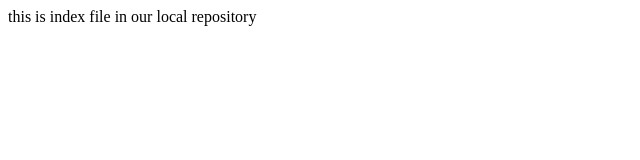
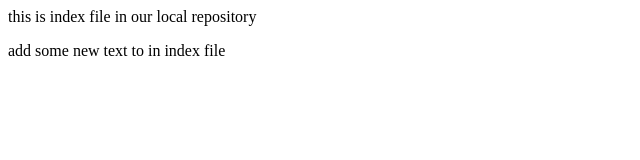
Before and after one commit to AtizazHoney/mylocalrepo, a plain HTML site: page index.html in a window 1280 px wide. Shown: the whole page, without its empty margins (0-640 px from the left). Drawn offline with Linux system fonts and the light colour scheme.

Commit message:
add new paragraph

```diff
--- a/index.html
+++ b/index.html
@@ -1 +1,2 @@
 <p>this is index file in our local repository</p>
+<p>add some new text to in index file</p>
```
